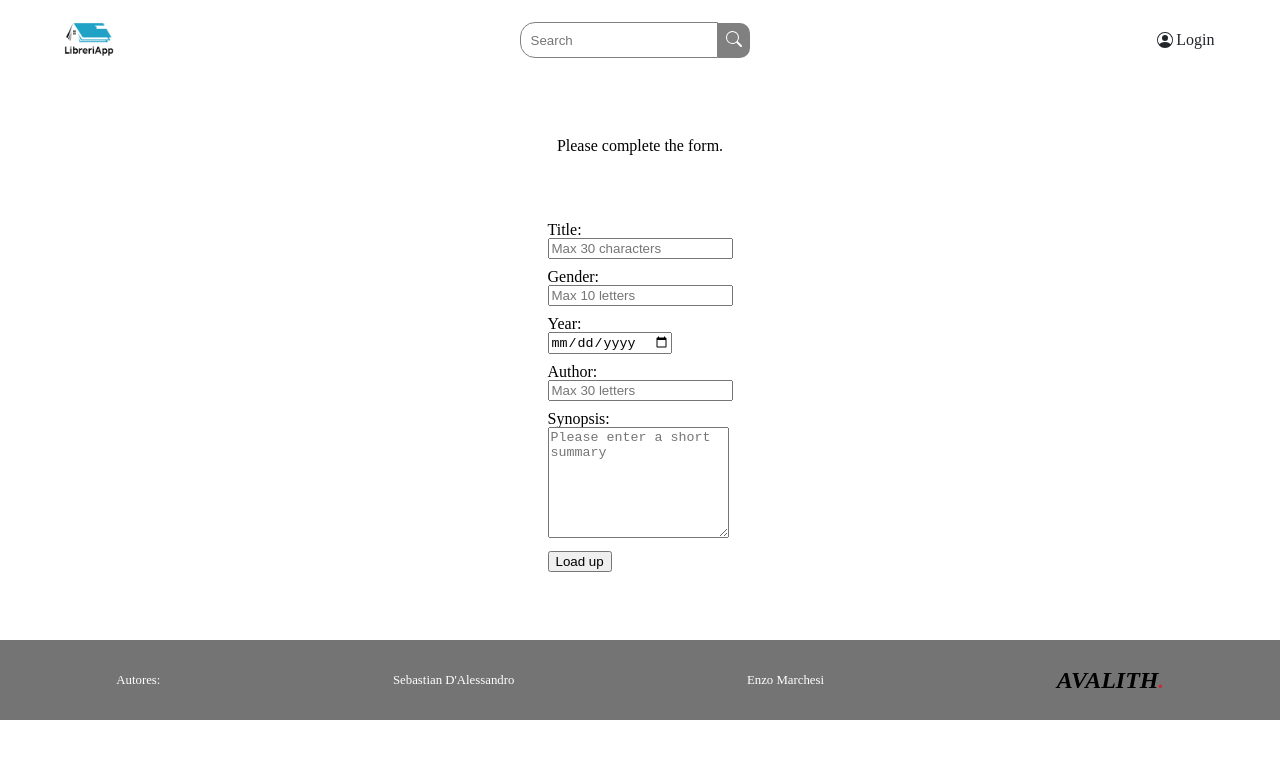
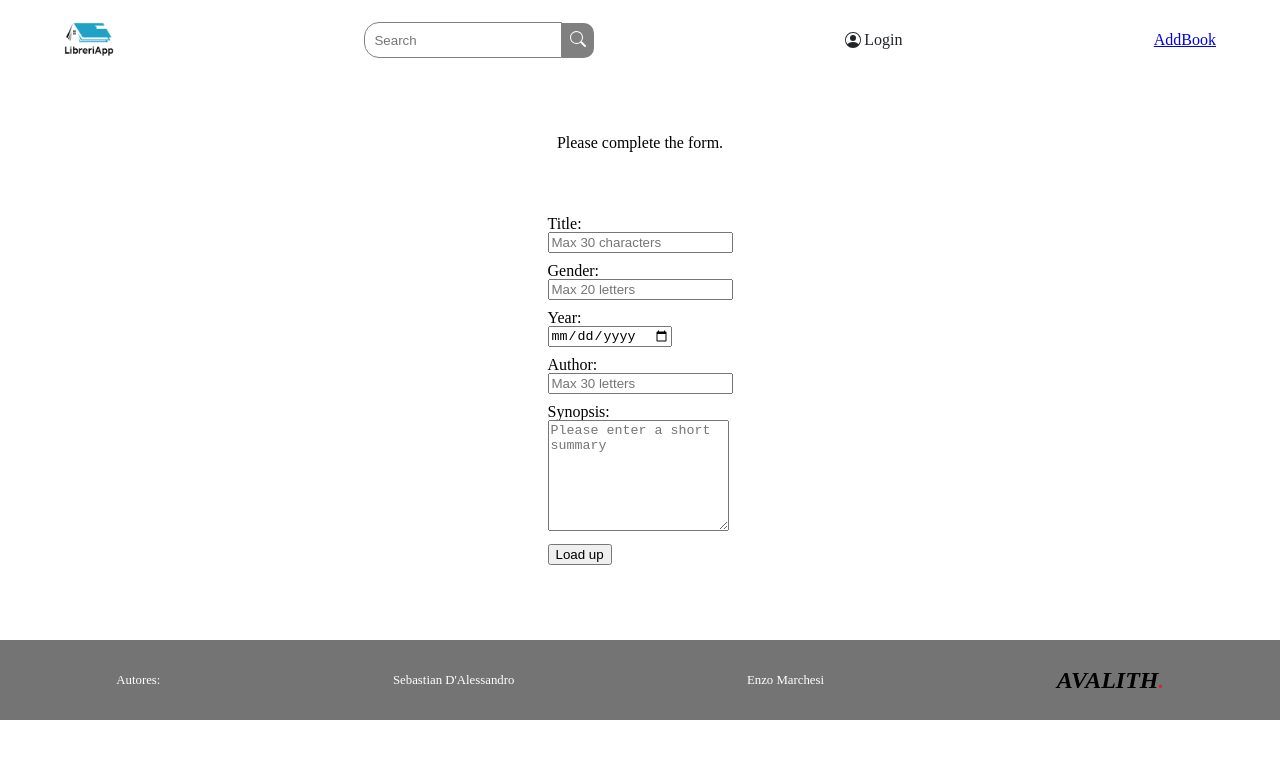
Before and after one commit to lemarchesi09/sf-library-app, a React (Create React App) app: page /book in a window 1280 px wide. Shown: the top 758 px of the page. Built offline with nearby package versions, Linux system fonts and the light colour scheme.

Commit message:
fix: creat book - UUID

```diff
--- a/src/components/CreateBook.js
+++ b/src/components/CreateBook.js
@@ -1,6 +1,7 @@
 import React from 'react'
 import { useForm } from "react-hook-form";
 import '../styles/createBook.css'
+import { v4 as uuidv4 } from 'uuid';
 
 const CreateBook = () => {
 
@@ -15,7 +16,9 @@ const CreateBook = () => {
             gender: data.gender,
             year: data.year,
             author: data.author,
-            description: data.description
+            synopsis: data.synopsis,
+            id: uuidv4()
+            //author: [string, string, string]
         }
 
         console.log(bookData)
@@ -60,7 +63,7 @@ const CreateBook = () => {
                       id="gender"
                       className="form__input"
                       type="text"
-                      placeholder="Max 10 letters"
+                      placeholder="Max 20 letters"
                       autoComplete="off"
                       {...register('gender', {
                           required:{
@@ -68,8 +71,8 @@ const CreateBook = () => {
                             message:'The gender input is required'
                           },
                           maxLength: {
-                            value: 10,
-                            message: 'Must be less than 10 letters'
+                            value: 20,
+                            message: 'Must be less than 20 letters'
                           }
                       })}
                     />
@@ -129,7 +132,7 @@ const CreateBook = () => {
                         })}
                     />
                 </div>
-                {errors.synopsis && <span className="form__input-error">{errors.synopsis.message}</span>}
+                {errors.synopsis && <p className="form__input-error">{errors.synopsis.message}</p>}
 
                 <button className="form__btn" id="formBtn">Load up</button>
 
--- a/src/components/NavBar.js
+++ b/src/components/NavBar.js
@@ -25,7 +25,7 @@ export const NavBar = () =>{
                 <Link to='/login' className="navbar__item-btn-login"><BsPersonCircle />Login</Link>
 
                 {/*****************/}
-                {/*<Link to='/book'>AddBook</Link>  <------BORRAR!! */}
+                <Link to='/book'>AddBook</Link> {/* <------BORRAR!! */}
                 {/*****************/}
             </ul>
         </div>
--- a/src/styles/createBook.css
+++ b/src/styles/createBook.css
@@ -1,6 +1,6 @@
 .form{
     width: 100vw;
-    height: 70vh;
+    min-height: 70vh;
     display: flex;
     flex-direction: column;
     align-items: center;
@@ -12,5 +12,10 @@
 }
 
 .form__btn {
+    margin: 0 0 20px 10px;
+}
+
+.form__input-error {
     margin: 0 0 10px 10px;
+    color: var(--font-red);
 }
```
